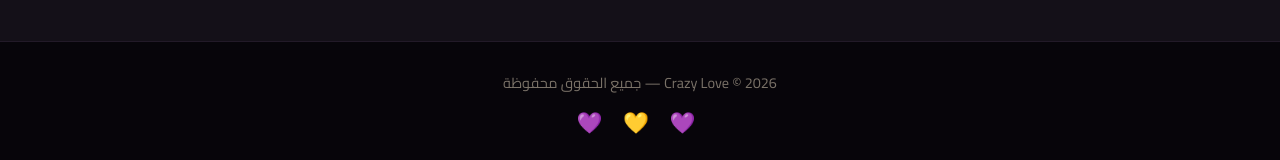
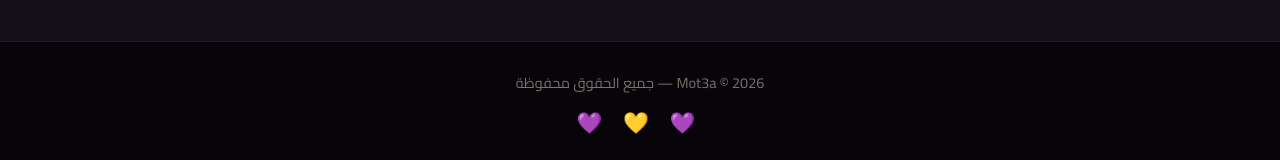
Before and after one commit to mwafi8211/mot3a-singel-1, a Next.js app: page / in a window 1280 px wide. Shown: the part 3807-3967 px from the top of the page. Built offline with nearby package versions, Linux system fonts and the light colour scheme; no server answers.

Commit message:
single product: footer brand Mot3a

```diff
--- a/app/page.tsx
+++ b/app/page.tsx
@@ -473,7 +473,7 @@ export default function Home() {
       )}
 
       <footer>
-        <div>Crazy Love © {new Date().getFullYear()} — جميع الحقوق محفوظة</div>
+        <div>Mot3a © {new Date().getFullYear()} — جميع الحقوق محفوظة</div>
         <div className="foot-icons">💜 💛 💜</div>
       </footer>
 
```
